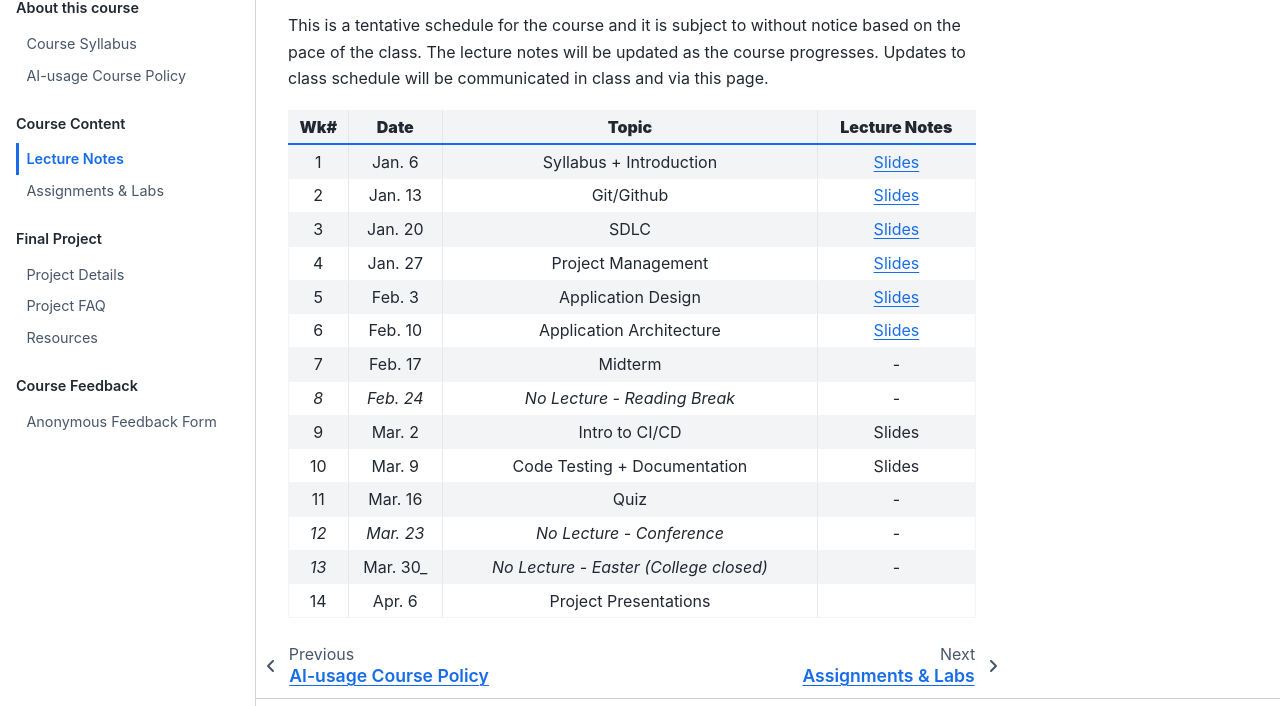
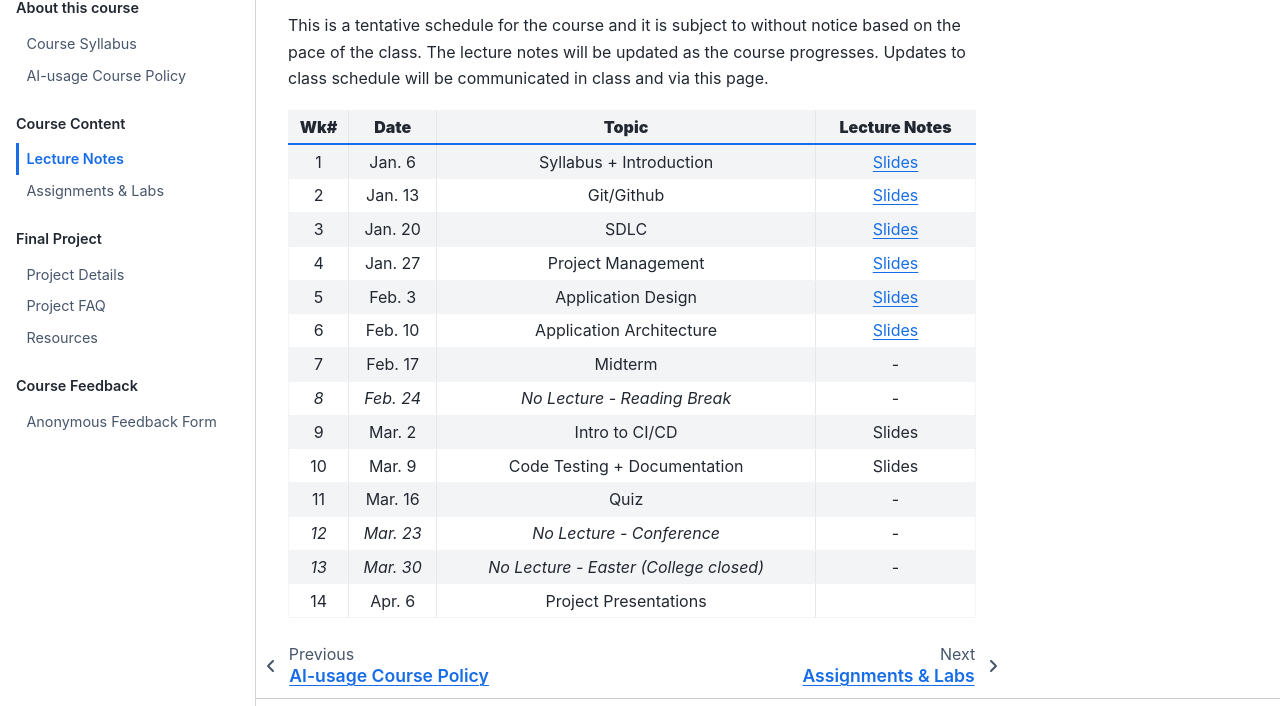
Before and after one commit to Parsa-Rajabi/cpsc-2350, a Jupyter Book: the page built from lecture_notes.md, in a window 1280 px wide and 1043 px high. Shown: the part 267-973 px from the top of the window. Built offline with Jupyter Book 1.0.4 settings and Sphinx 7.4.7 and the Sphinx Book theme 1.1.4, drawn with Linux system fonts in a browser that asks for light colours; pages that are not in the unit, such as notebooks, are missing from menus.

Commit message:
updated course schedule

```diff
--- a/lecture_notes.md
+++ b/lecture_notes.md
@@ -20,5 +20,5 @@ This is a tentative schedule for the course and it is subject to without notice
 | 10 | Mar. 9 | Code Testing + Documentation | Slides |
 | 11 | Mar. 16 | Quiz | - |
 | _12_ | _Mar. 23_ | _No Lecture - Conference_  | - |
-| _13_ | Mar. 30_ |  _No Lecture - Easter (College closed)_  | - |
+| _13_ | _Mar. 30_ |  _No Lecture - Easter (College closed)_  | - |
 | 14 | Apr. 6 | Project Presentations |  |
```
